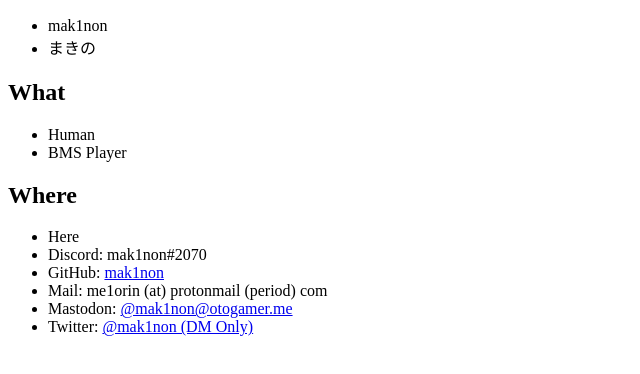
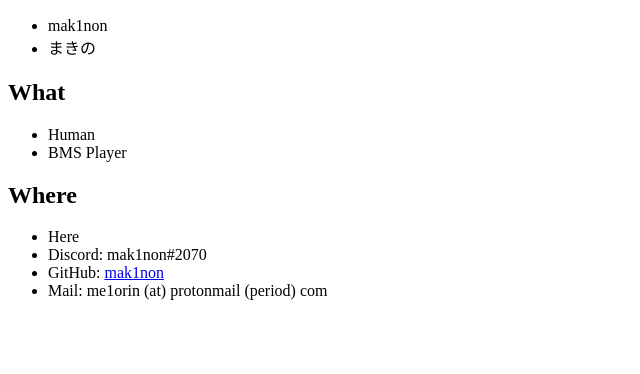
Before and after one commit to mak1non/mak1non.github.io, a plain HTML site: page index.html in a window 1280 px wide. Shown: the part 110-484 px from the top of the page, without its empty margins (0-640 px from the left). Drawn offline with Linux system fonts and the light colour scheme.

Commit message:
edit: remove social account

```diff
--- a/index.html
+++ b/index.html
@@ -29,8 +29,6 @@
             <li>Discord: mak1non#2070</li>
             <li>GitHub: <a href="https://github.com/mak1non">mak1non</a></li>
             <li>Mail: me1orin (at) protonmail (period) com</li>
-            <li>Mastodon: <a href="https://otogamer.me/@mak1non">@mak1non@otogamer.me</a></li>
-            <li>Twitter: <a href="https://twitter.com/mak1non">@mak1non (DM Only)</a></li>
         </ul>
     </body>
 </html>
```
